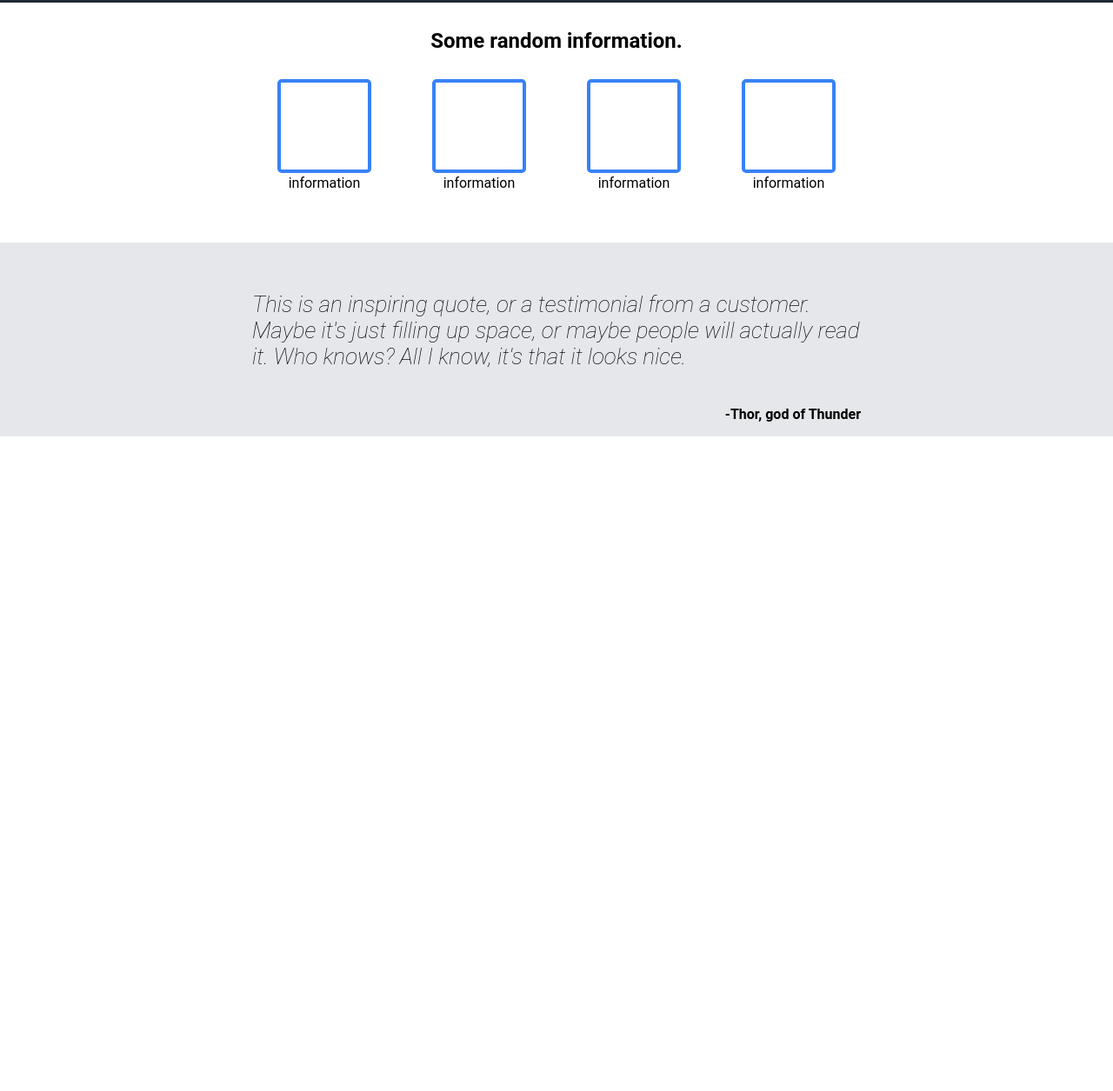
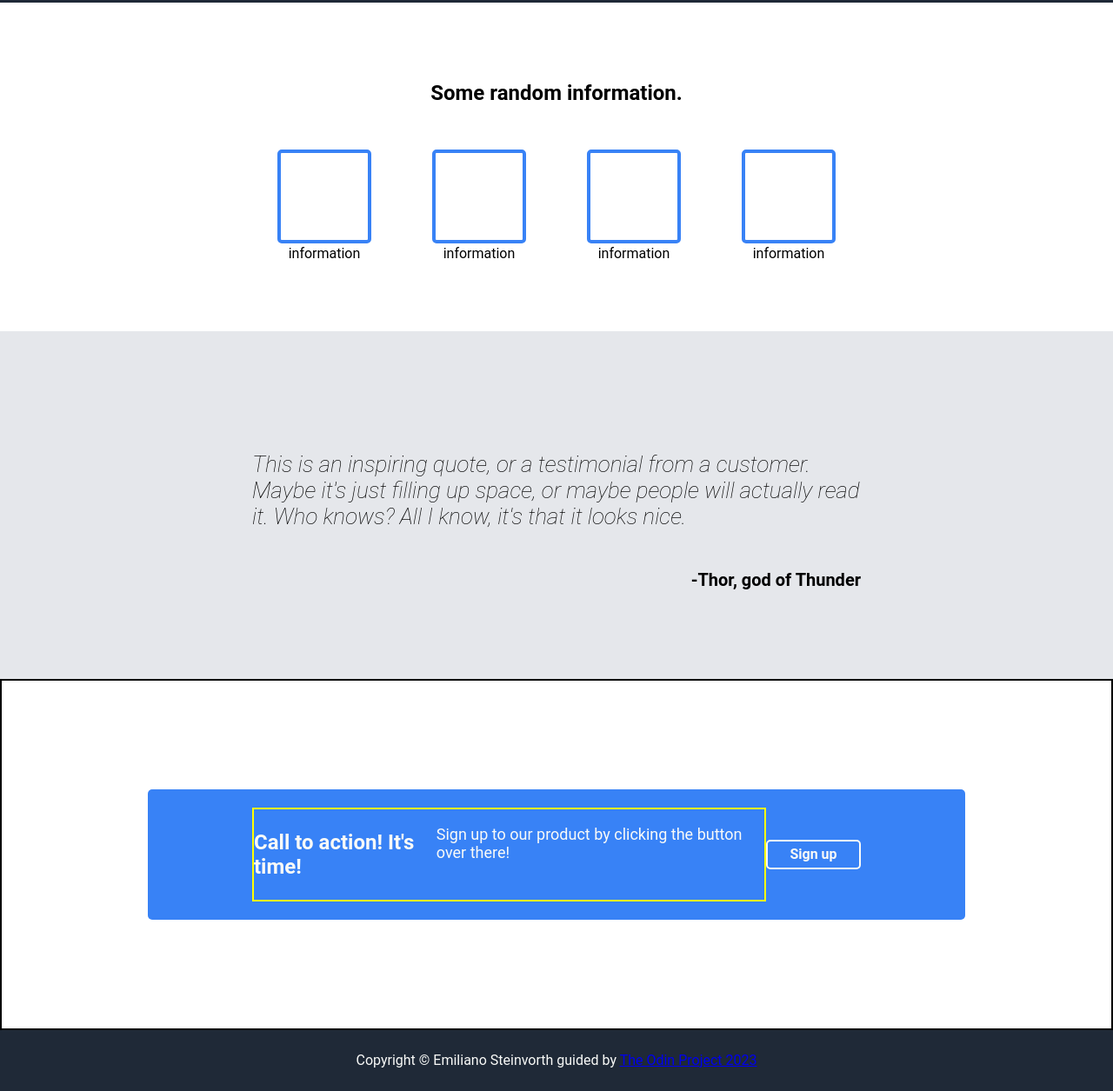
Before and after one commit to Steinvorth/Landing_Page, a plain HTML site: page index.html in a window 1280 px wide. Shown: the part 388-1643 px from the top of the page at 87% size. Before the commit the page ends 890 px from the top, so only its background shows below. Drawn offline with Linux system fonts and the light colour scheme.

Commit message:
Finished website

```diff
--- a/index.css
+++ b/index.css
@@ -85,6 +85,7 @@ html{
 /* information Text */
 
 .info{
+    margin-top: 60px;
     display: flex;
     font-size: 24px;
     font-weight: bold;
@@ -96,8 +97,10 @@ html{
 .infocont{
     display: flex;
     justify-content: center;
+    align-items: center;
     gap: 70px;
     padding-bottom: 80px;
+    height: 150px;
 }
 
 .item{
@@ -127,6 +130,7 @@ html{
     background-color: #E5E7EB;
     justify-content: center;
     align-items: center;
+    height: 400px;
 }
 
 .cCont .box{
@@ -138,7 +142,7 @@ html{
 
 .cCont .box .auth{
     align-self: flex-end;
-    font-size: 16px;
+    font-size: 20px;
     font-weight: bold;
 
 }
@@ -151,3 +155,70 @@ html{
 }
 
 /* call to action */
+
+.ctaCont{
+    display: flex;
+    border: 2px solid;
+    padding-left: 150px;
+    padding-right: 150px;
+    height: 400px;
+    justify-content: center;
+    align-items: center;
+}
+
+.txtbox{
+    display: flex;
+    background-color: #3882F6;
+    border-radius: 5px;
+    align-items: center;
+    justify-self: center;
+    padding-left: 120px;
+    padding-right: 120px;
+    height: 150px;
+    width: 700px;
+}
+
+.ctaCont .buttontext > p{
+    display: flex;
+    align-items: center;
+    color: #F9FAF8;
+    font-weight: bold;
+    justify-content: center;
+    border: 2px solid #F9FAF8;
+    border-radius: 5px;
+    width: 105px;
+    height: 30px;
+    flex: 1;
+}
+
+.txtbox .text{
+    border: 2px solid yellow;
+    display: flex;
+    /* flex-direction: column; */
+    align-items: center;
+    flex: 2;
+    color: #F9FAF8;
+}
+
+.text .titleT{
+    font-size: 24px;
+    font-weight: bold;
+    align-self: flex-end;
+
+}
+
+.text .bodyT{
+    font-size: 18px;
+    align-self: flex-start;
+}
+
+/* footer */
+
+footer{
+    display: flex;
+    justify-content: center;
+    align-items: center;
+    background-color: #1F2937;
+    color: #F9FAF8;
+    height: 70px;
+}
--- a/index.html
+++ b/index.html
@@ -19,7 +19,7 @@
         <div class="heroCont">
             <div class="hText">
                 <div class="Title">This website is awesome</div>
-                <div class="hDesc">abljaslkdjalsdnmalskdjalk alkdladalksd aljdalks dja lsdj alksd jalksjd laksjd.</div>
+                <div class="hDesc">This website has some subtext that goes under the main title. It's a smaller font and the color is a lower contrast.</div>
                 <div class="sign"><button class="button">Sign up</button></div>
             </div>
             <div class="hImg"><img id="image" src="image.jpg" alt="epic image here"></div>
@@ -65,9 +65,24 @@
 
           <!-- call to action -->
 
+          <div class="ctaCont">
+            <div class="txtbox">
+                <div class="text">
+                    <p class="titleT">Call to action! It's time!</p>
+                    <p class="bodyT">Sign up to our product by clicking the button over there!</p>
+                </div>
+
+                <div class="buttontext">
+                    <p class="bText">Sign up</p>
+                </div>
+            </div>
+
+          </div>
+
           <!-- end -->
 
           <!-- footer -->
+          <footer> <p>Copyright © Emiliano Steinvorth guided by <a class="link" href=" https://www.theodinproject.com"> The Odin Project 2023</p></footer>
 
           <!-- end -->
 
```
